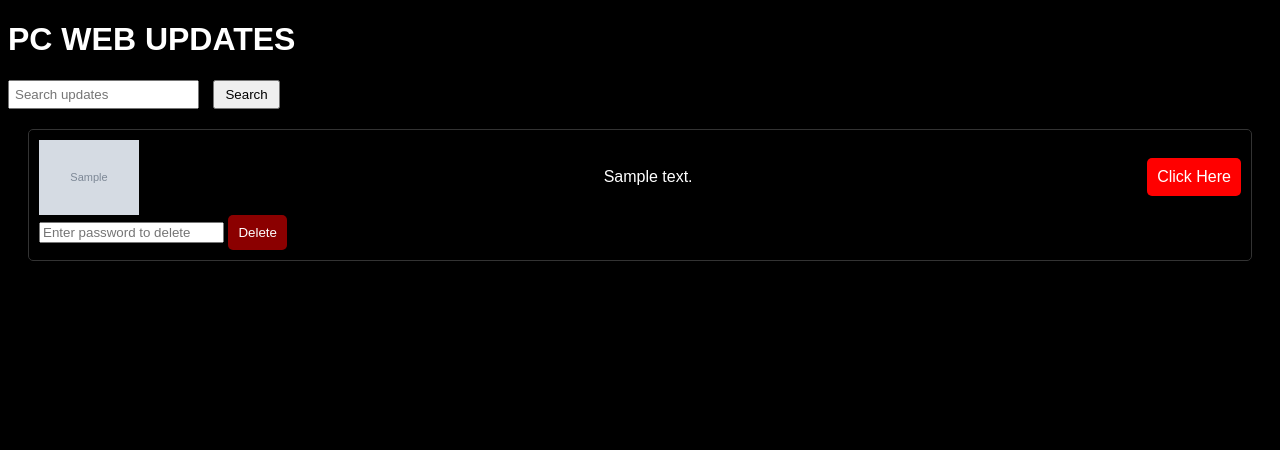
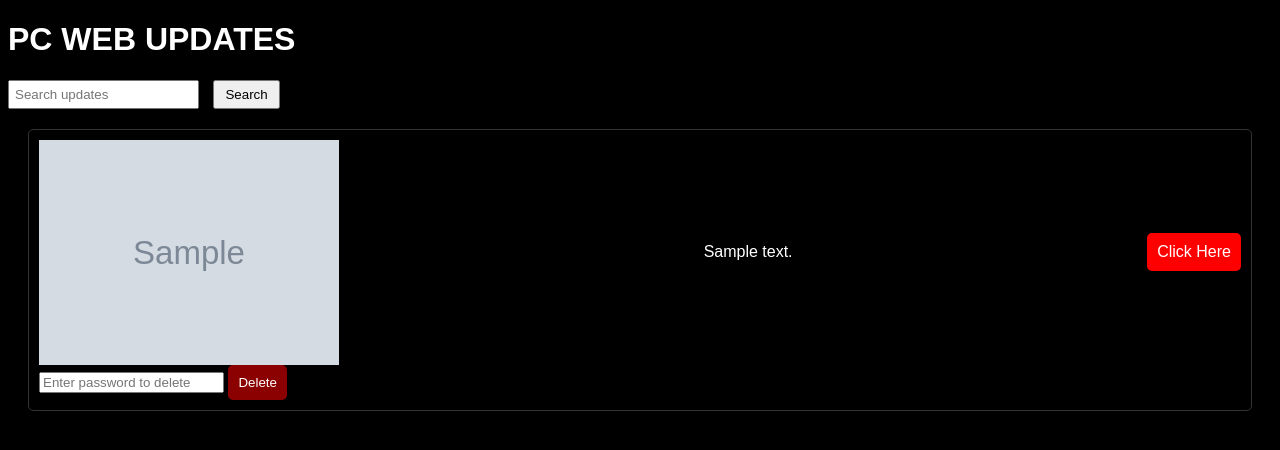
Before and after one commit to pcbotz/my-web, a Flask app: page /updates in a window 1280 px wide. Shown: the top 450 px of the page. Run offline with Flask 3, Linux system fonts and the light colour scheme; grey boxes marked "Sample" are stand-in pictures; a database or web service that is not in the repository returns one stand-in record (values such as "Sample title").

Commit message:
Update style.css

```diff
--- a/static/style.css
+++ b/static/style.css
@@ -22,7 +22,7 @@ h1 {
 }
 
 .update-photo {
-    width: 100px; /* Adjust size as needed */
+    width: 300px; /* Adjust size as medium */
     height: auto;
     margin-right: 10px;
 }
```
